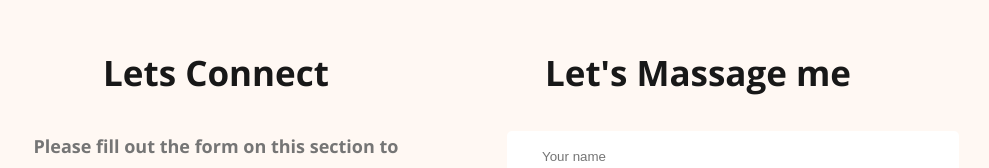
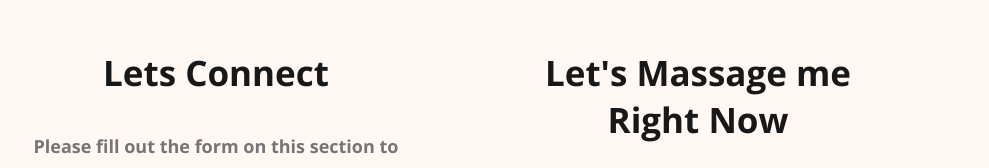
Before and after one commit to wasifahmed85/webdeveloper-portfolio, a plain HTML site: page index.html in a window 1280 px wide. Shown: the part 3453-3621 px from the top of the page, without its empty margins (183-1172 px from the left). Drawn offline with nearby package versions, Linux system fonts and the light colour scheme.

Commit message:
footer update

```diff
--- a/index.html
+++ b/index.html
@@ -185,7 +185,7 @@
             </div>
         </div>
         <div class="footer-colum">
-            <h3 class="section-title">Let's Massage me</h3>
+            <h3 class="section-title">Let's Massage me Right Now</h3>
             <form class="contact" action="">
                 <input type="text" placeholder="Your name">
                 <input type="email" name="" placeholder="Your email" id="">
```
